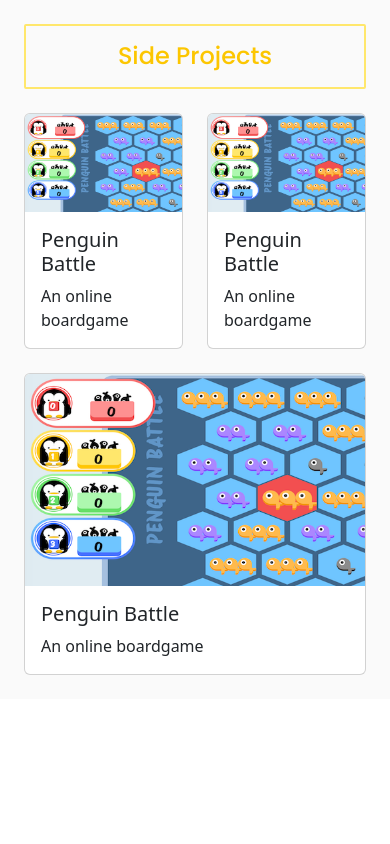
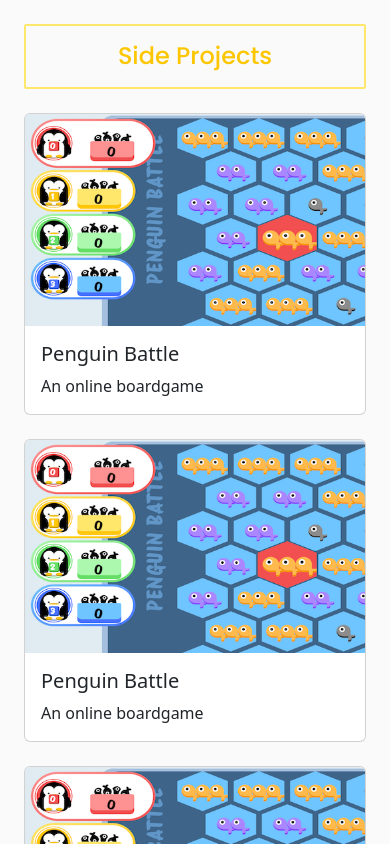
Before and after one commit to yuhueilee/wendyfolio, a React (Create React App) app: page / in a window 390 px wide. Shown: the top 844 px of the page. Built offline with nearby package versions, Linux system fonts and the light colour scheme.

Commit message:
Make the card image and body to divide the row equally, add xs breakpoint to the outter row

```diff
--- a/src/components/card/index.tsx
+++ b/src/components/card/index.tsx
@@ -4,15 +4,15 @@ import { CardContent } from '../../types';
 
 const CardItem = (contentList: Array<CardContent>) => {
     return (
-        <Row sm={1} md={1} lg={3} className="g-4">
+        <Row xs={1} sm={1} md={1} lg={3} className="g-4">
             {contentList.map((content, index) => (
                 <Col key={index}>
                     <Card>
                         <Row className="g-0">
-                            <Col sm={12} md={5} lg={12}>
+                            <Col sm={12} md={6} lg={12}>
                                 <Card.Img variant="top" src={content.img} />
                             </Col>
-                            <Col sm={12} md={7} lg={12}>
+                            <Col sm={12} md={6} lg={12}>
                                 <Card.Body>
                                     <Card.Title>{content.title}</Card.Title>
                                     <Card.Text>{content.description}</Card.Text>
```
